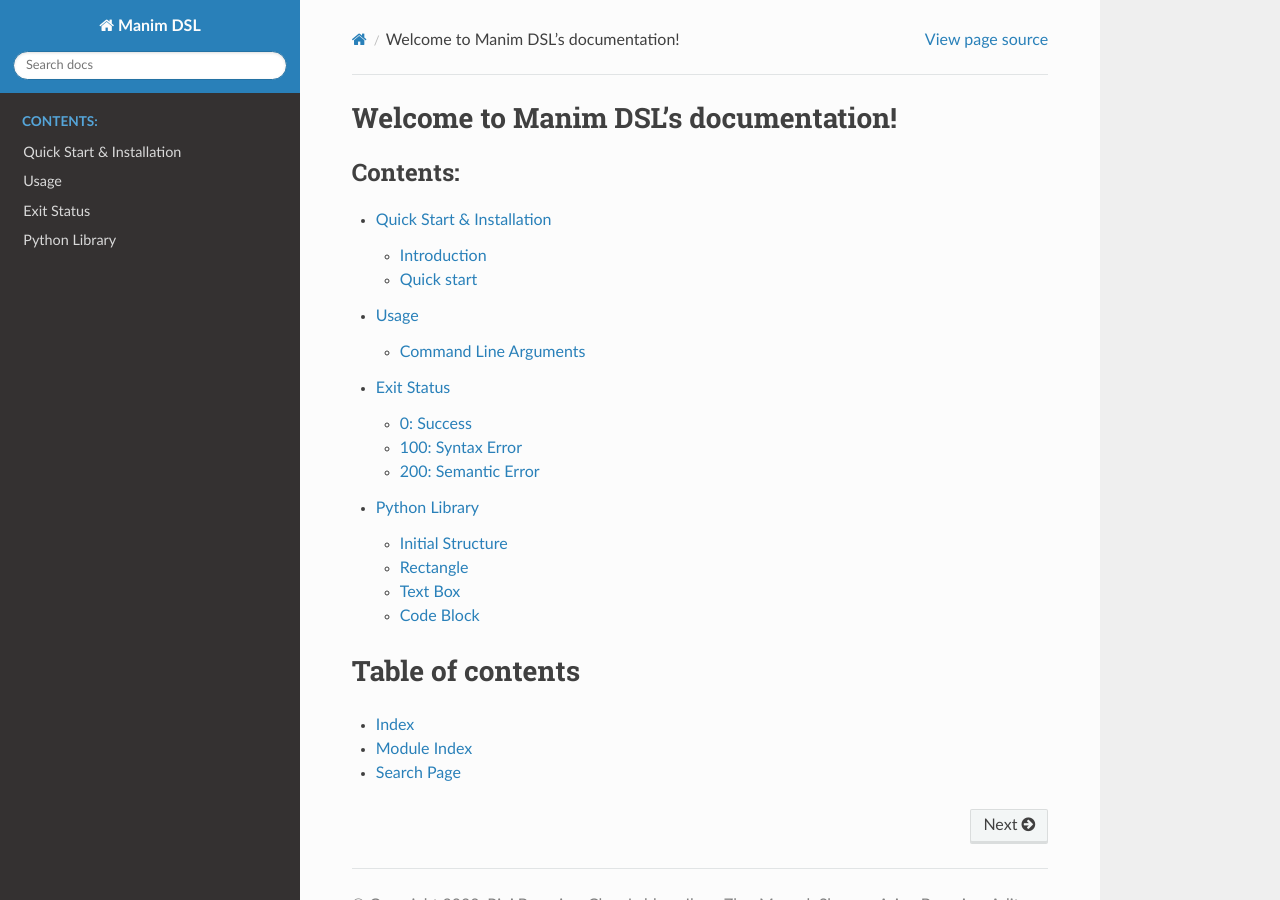
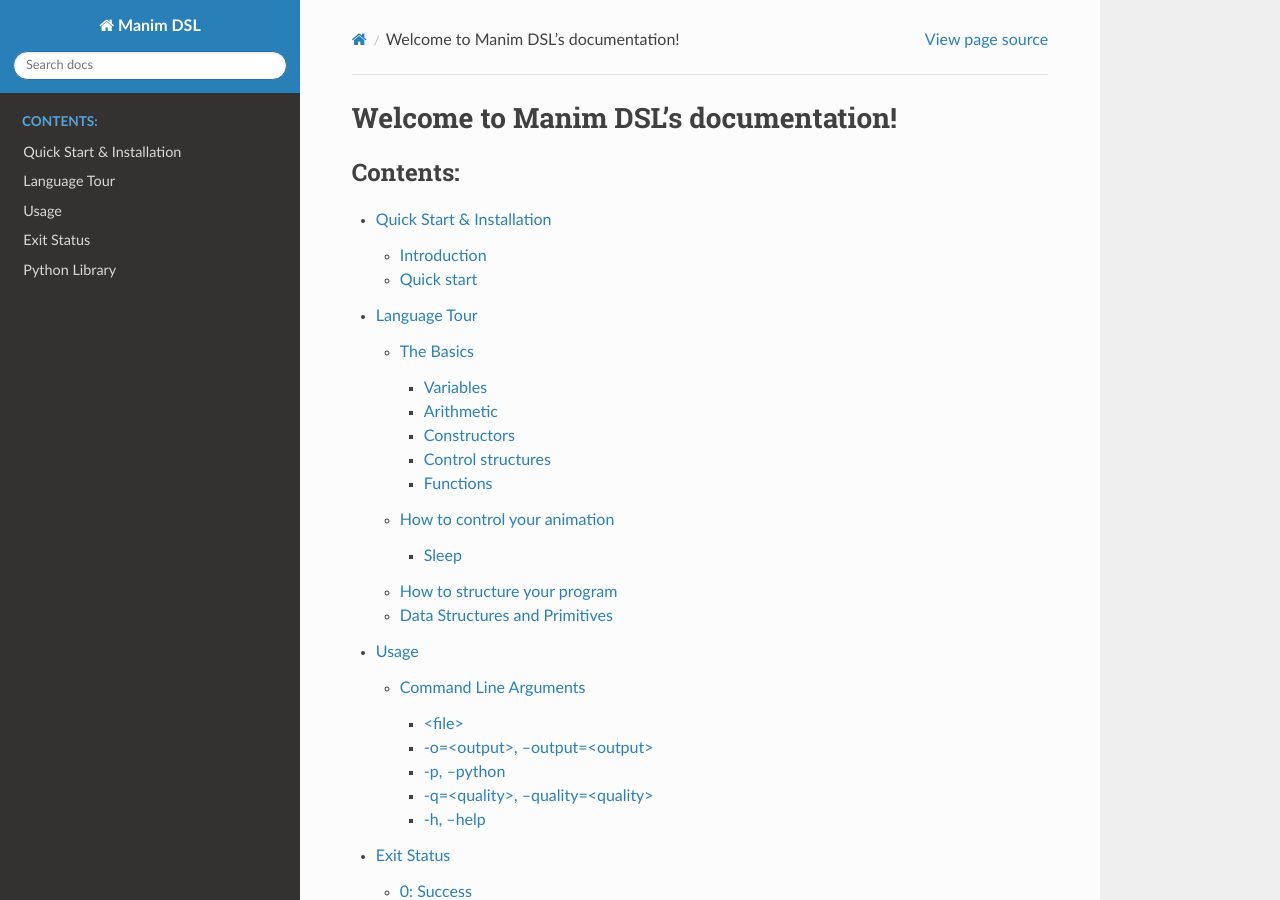
Before and after one commit to VAlgoLang/valgolang.github.io, a Sphinx documentation site: the page built from source/index.rst, in a window 1280 px wide and 900 px high. Built offline with Sphinx 7.4.7 and the Read the Docs theme 2.0.0, drawn with Linux system fonts in a browser that asks for light colours; some of the changed lines change nothing that is shown.

Commit message:
Added language tour

```diff
--- a/source/index.rst
+++ b/source/index.rst
@@ -3,11 +3,13 @@
 
 .. toctree::
    :caption: Contents:
-   :maxdepth: 2
+   :maxdepth: 4
    :glob:
 
    quickstart
+   tutorial
    usage
+   exitcodes
    *
 
 
--- /dev/null
+++ b/source/tutorial.rst
@@ -0,0 +1,110 @@
+Language Tour
+=====================================
+
+ManimDSL is a small, statically typed language designed to leverage the Manim visualisation library to enable educators to succinctly express and visualise algorithms. The core language is small by design.
+
+This tour of the language will take you through some of the basic constructs of the language, many of which will be familiar to those with any programming background.
+It is assumed you have at least very basic knowledge of programming in any other language (such as Python, JavaScript or Java).
+
+
+Note that this is an open source project and we welcome suggestions and improvements! If you would like to make a contribution feel free to submit a pull request `here <https://github.com/ManimDSL/ManimDSLCompiler/tree/master/>`_.
+
+
+The Basics
+----------
+
+Variables
+^^^^^^^^^
+
+Declaring and assigning a variable looks a lot like it does in any other language.
+
+Note that depending on your code style during declaration you may choose to omit or specify the type of the variable.
+
+.. code-block :: python
+
+    let x = 4;
+    let y : number = 4;
+
+
+Arithmetic
+^^^^^^^^^^
+
+Arithmetic expressions also look a lot like in any other programming language (for good reason!).
+
+.. code-block :: python
+
+    let x = 4.5;
+    x = (x * 2) + 3; # x = 12
+
+
+Constructors
+^^^^^^^^^^^^
+
+Data structures baked into the language have constructors. These can be invoked using the ``new`` keyword.
+
+Note that if a data structure (as below) takes generic type arguments in their constructor they must not be omitted.
+
+.. code-block :: python
+
+    let stack = new Stack<number>;
+
+
+Control structures
+^^^^^^^^^^^^^^^^^^
+
+``TODO``
+
+Functions
+^^^^^^^^^^^^
+
+``TODO``
+
+
+How to control your animation
+-----------------------------
+
+To make dynamic changes to the end animation, you can insert special commands which won't show up in the code visualisation.
+
+Customisations to things such as colours, fonts and other attributes can be made through an external stylesheet described `over here <#>`_.
+
+Sleep
+^^^^^^^^^
+
+The sleep command allows you to pause the animation at any code line for as many seconds as you would like. If you are constructing an online lecture this can give you some time to do a voice over.
+
+.. code-block :: python
+
+    ...
+    sleep(2.5); # pauses the animation for 2.5 seconds before stepping onto the next line
+    ...
+
+
+How to structure your program
+-----------------------------
+
+Once functions and stylesheet exist we can write this out.
+
+
+Data Structures and Primitives
+------------------------------
+
+There are only two "kinds" of types in this language at the moment.
+
+* Primitives, such as ``number``.
+* Data structures, such as ``Stack<number>``. Data structures may define restrictions on the type parameters they permit.
+
+A rule of thumb is that data structures are the types of things you might have learnt in a CS class (trees, lists, and so on) and which you might find interesting to animate.
+All primitives begin with a lower case letter while data structures will begin with a capitalised letter.
+
+A comprehensive list of data structures "baked in" to the language is as follows:
+
+1) ``Stack<T>``
+
+For those of you interested in the nuts and bolts, this distinction was made to make it clear in the type system what sorts of variables should be centre-stage in the animation.
+
+To make this more concrete, note how the ``Stack<number>`` in the following animation is the focus of the attention as it is the primary data structure being used.
+
+
+.. raw:: html
+
+        <video src="_static/intro.mp4" frameborder="0" allowfullscreen style=" width: 80%; height: 80%;" controls></video>
```
